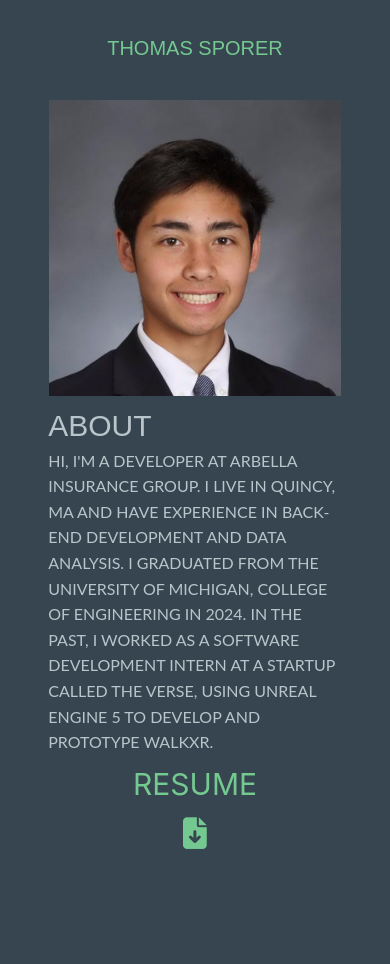
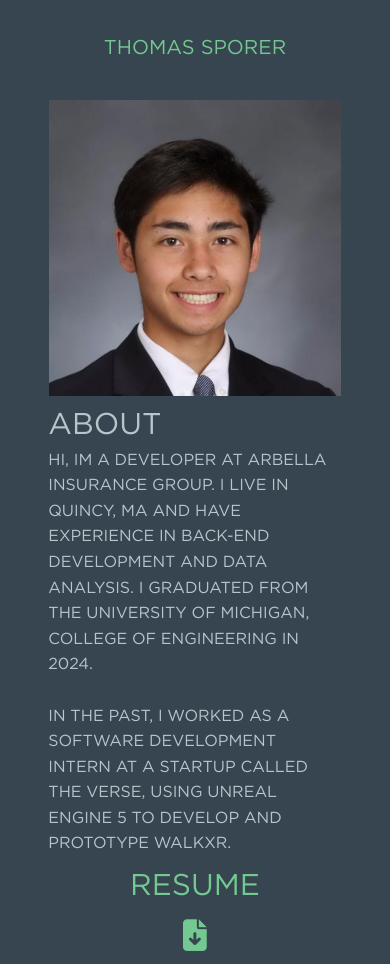
Before and after one commit to Tsporer/Tsporer.github.io, a React (Create React App) app: page / in a window 390 px wide. Before the commit the page ends 862 px from the top, so only its background shows below. Built offline with nearby package versions, Linux system fonts and the light colour scheme.

Commit message:
change font

```diff
--- a/src/App.css
+++ b/src/App.css
@@ -23,6 +23,7 @@ https://coolors.co/ccc9a1-f0ffce-a53f2b-4c230a-280004 Coffee Shop */
   --ff-second: "Open Sans" . sans-serif;
   --ff_raleway: "Raleway", sans-serif;
   --ff_lato: "Lato", sans-serif;
+  --ff_gotham: "GothamBook", sans-serif;
 
   --clr-rich-black: #02111B;
   --clr-jet: #292929;
@@ -76,7 +77,7 @@ body {
   background-color: var(--clr-charcoal);
   color: var(--clr-charcoal);
   margin: 0;
-  font-family: "Raleway", sans-serif;
+  font-family: "GothamBook", sans-serif;
   font-size: var(--fs-body);
   line-height: 1.6;
 }
@@ -146,7 +147,7 @@ h3 {
 .section__subtitle--about {
   background: var(--clr-charcoal);
   padding: 0.25em 1em;
-  font-family: "Raleway", sans-serif;
+  font-family: "GothamBook", sans-serif;
   margin-bottom: 1em;
 }
 
@@ -223,7 +224,7 @@ h3 {
   background-color: var(--clr-charcoal);
   /* opacity: 10%; */
   color: var(--clr-french-gray);
-  font-family: "Raleway", sans-serif;
+  font-family: "GothamBook", sans-serif;
 }
 
 .menu__link {
@@ -386,7 +387,7 @@ body {
     /* text-decoration: underline; */
     text-decoration-color: var(--clr-charcoal);
     font-size: xx-large;
-    font-family: "Raleway", sans-serif;
+    font-family: "Gotham", sans-serif;
     padding-left: 3%;
 }
 
@@ -397,7 +398,7 @@ body {
     padding-top: 0%;
     padding-bottom: 0%;
     text-align: left;
-    font-family: "Lato", sans-serif;
+    font-family: "GothamBook", sans-serif;
     color: var(--clr-french-gray);
 }
 
@@ -411,7 +412,7 @@ body {
     /* text-decoration: underline; */
     text-decoration-color: var(--clr-charcoal);
     font-size: xx-large;
-    font-family: "Raleway", sans-serif;
+    font-family: "GothamBook", sans-serif;
     padding-left: 3%;
 }
 .frontend_header {
@@ -421,7 +422,7 @@ body {
     font-style: italic;
     text-align: left;
     padding-left: 12%;
-    font-family: "Lato", sans-serif;
+    font-family: "GothamBook", sans-serif;
     color: var(--clr-french-gray);
     margin-bottom: 0;
 }
@@ -432,7 +433,7 @@ body {
     font-size: medium;
     align-self: start;
     text-align: left;
-    font-family: "Lato", sans-serif;
+    font-family: "GothamBook", sans-serif;
     color: var(--clr-french-gray);
     padding-left: 12%;
 }
@@ -443,7 +444,7 @@ body {
     font-style: italic;
     text-align: left;
     padding-left: 12%;
-    font-family: "Lato", sans-serif;
+    font-family: "GothamBook", sans-serif;
     color: var(--clr-french-gray);
     margin-bottom: 0;
 }
@@ -454,7 +455,7 @@ body {
     font-size: medium;
     align-self: start;
     text-align: left;
-    font-family: "Lato", sans-serif;
+    font-family: "GothamBook", sans-serif;
     color: var(--clr-french-gray);
     padding-left: 12%;
 }
@@ -465,7 +466,7 @@ body {
     font-style: italic;
     text-align: left;
     padding-left: 12%;
-    font-family: "Lato", sans-serif;
+    font-family: "GothamBook", sans-serif;
     color: var(--clr-french-gray);
     margin-bottom: 0;
 }
@@ -476,7 +477,7 @@ body {
     font-size: medium;
     align-self: start;
     text-align: left;
-    font-family: "Lato", sans-serif;
+    font-family: "GothamBook", sans-serif;
     color: var(--clr-french-gray);
     padding-left: 12%;
 }
@@ -488,7 +489,7 @@ body {
     font-style: italic;
     text-align: left;
     padding-left: 12%;
-    font-family: "Lato", sans-serif;
+    font-family: "GothamBook", sans-serif;
     color: var(--clr-french-gray);
     margin-bottom: 0;
 }
@@ -499,7 +500,7 @@ body {
     font-size: medium;
     align-self: start;
     text-align: left;
-    font-family: "Lato", sans-serif;
+    font-family: "GothamBook", sans-serif;
     color: var(--clr-french-gray);
     padding-left: 12%;
 }
@@ -528,7 +529,7 @@ body {
 .resumeLink {
   grid-area: resume;
   text-align: center;
-  font-family: "Raleway", sans-serif;
+  font-family: "GothamBook", sans-serif;
   font-size: x-large;
   padding-bottom: 3%;
 }
@@ -604,7 +605,7 @@ body {
     color: var(--clr-french-gray);
     text-decoration-color: var(--clr-charcoal);
     font-size: xx-large;
-    font-family: "Raleway", sans-serif;
+    font-family: "GothamBook", sans-serif;
     font-weight: 900;
     padding-left: 3%;
 }
@@ -614,7 +615,7 @@ body {
     font-size: x-large;
     color: var(--clr-french-gray);
     text-align: left;
-    font-family: "Raleway", sans-serif;
+    font-family: "GothamBook", sans-serif;
     padding-left: 3%;
     align-self: start;
 }
@@ -625,7 +626,7 @@ body {
     text-align: left;
     padding-left: 3%;
     align-self: start;
-    font-family: "Lato", sans-serif;
+    font-family: "GothamBook", sans-serif;
 }
 
 .Duck__img {
@@ -637,7 +638,7 @@ body {
     grid-area: playgame;
     font-weight: 900;
     border-radius: 20px;
-    font-family: "Lato", sans-serif;
+    font-family: "GothamBook", sans-serif;
     color: var(--clr-charcoal);
     background-color: var(--clr-periwinkle);
     width: 24%;
@@ -654,7 +655,7 @@ body {
 #play__button {
     display: block;
     text-align: center;
-    font-family: "Lato", sans-serif;
+    font-family: "GothamBook", sans-serif;
     font-size: x-large;
 }
 
@@ -670,7 +671,7 @@ body {
     padding-left: 3%;
     text-align: left;
     align-self: start;
-    font-family: "Raleway", sans-serif;
+    font-family: "GothamBook", sans-serif;
 }
 
 .robot__paragraph--work {
@@ -679,7 +680,7 @@ body {
     text-align: left;
     padding-left: 3%;
     align-self: start;
-    font-family: "Lato", sans-serif;
+    font-family: "GothamBook", sans-serif;
     padding-top: 1%;
     /* transform: translateY(-80%); */
   }
@@ -701,7 +702,7 @@ body {
     font-size: xx-large;
     /* padding-left: 15.6375%; */
     text-align: center;
-    font-family: "Raleway", sans-serif;
+    font-family: "GothamBook", sans-serif;
     padding: 0;
 }
 .dog_pics {
--- a/src/components/About.tsx
+++ b/src/components/About.tsx
@@ -9,20 +9,23 @@ function About() {
         </div>
         <div className="col-span-5 px-[0.5%]">
           <div
-            className="text-3xl text-frenchgray text-left font-raleway
+            className="text-3xl text-frenchgray text-left font-gotham
                           pt-[3%] lg:pt-[2%] px-[12%] lg:px-0 lg:ml-[0.7%]"
           >
             ABOUT
           </div>
 
-          <div className="text-frenchgray text-left font-lato pt-[1%] px-[12%] lg:px-0 lg:ml-[0.7%]">
+          <div className="text-frenchgray text-left font-gotham pt-[1%] px-[12%] lg:px-0 lg:ml-[0.7%]">
             <p>
-              HI, I'M A DEVELOPER AT ARBELLA INSURANCE GROUP. I LIVE IN QUINCY, MA AND HAVE
-              EXPERIENCE IN BACK-END DEVELOPMENT AND DATA ANALYSIS. I GRADUATED FROM THE UNIVERSITY
-              OF MICHIGAN, COLLEGE OF ENGINEERING IN 2024.
-
-              IN THE PAST, I WORKED AS A SOFTWARE DEVELOPMENT INTERN AT A STARTUP CALLED THE VERSE,
-              USING UNREAL ENGINE 5 TO DEVELOP AND PROTOTYPE WALKXR.
+              HI, IM A DEVELOPER AT ARBELLA INSURANCE GROUP. I LIVE IN QUINCY,
+              MA AND HAVE EXPERIENCE IN BACK-END DEVELOPMENT AND DATA ANALYSIS.
+              I GRADUATED FROM THE UNIVERSITY OF MICHIGAN, COLLEGE OF
+              ENGINEERING IN 2024.
+              <br />
+              <br />
+              IN THE PAST, I WORKED AS A SOFTWARE
+              DEVELOPMENT INTERN AT A STARTUP CALLED THE VERSE, USING UNREAL
+              ENGINE 5 TO DEVELOP AND PROTOTYPE WALKXR.
               <br />
             </p>
           </div>
@@ -90,7 +93,7 @@ function About() {
         </div>
         */}
 
-      <div className="text-aquamarine text-center text-raleway pt-[3%] lg:pt-[2%] text-3xl pb-[3%] lg:pb-[1%]">
+      <div className="text-aquamarine text-center font-gotham text-raleway pt-[3%] lg:pt-[2%] text-3xl pb-[3%] lg:pb-[1%]">
         RESUME
       </div>
       <Resume />
--- a/src/components/Header.tsx
+++ b/src/components/Header.tsx
@@ -3,7 +3,7 @@ function Header() {
     <nav className="bg-charcoal text-frenchgray">
       <div className="w-full bg-charcoal flex items-center justify-between p-4 text-frenchgray">
         <div className="bg-charcoal text-xl text-center text-aquamarine block w-full lg:w-[12%]
-          items-center justify-center align-center font-raleway m-auto pt-[5%] lg:pt-[1%] lg:ml-[1%] lg:my-[1%]">
+          items-center justify-center align-center font-gotham m-auto pt-[5%] lg:pt-[1%] lg:ml-[1%] lg:my-[1%]">
           THOMAS SPORER
         </div>
         <div className="hidden md:block bg-charcoal" id="navbar-default">
--- a/src/index.css
+++ b/src/index.css
@@ -5,7 +5,7 @@
 body {
   margin: 0;
   font-family: -apple-system, BlinkMacSystemFont, 'Segoe UI', 'Roboto', 'Oxygen',
-    'Ubuntu', 'Cantarell', 'Fira Sans', 'Droid Sans', 'Helvetica Neue', 'Raleway',
+    'Ubuntu', 'Cantarell', 'Fira Sans', 'Droid Sans', 'Helvetica Neue', 'Raleway'
     sans-serif;
   -webkit-font-smoothing: antialiased;
   -moz-osx-font-smoothing: grayscale;
@@ -15,3 +15,10 @@ code {
   font-family: source-code-pro, Menlo, Monaco, Consolas, 'Courier New',
     monospace;
 }
+
+@font-face {
+  font-family: "GothamBook";
+  src: url("/src/assets/fonts/gotham-book.ttf") format("truetype");
+  font-weight: normal;
+  font-style: normal;
+}
--- a/tailwind.config.js
+++ b/tailwind.config.js
@@ -20,6 +20,7 @@ module.exports = {
     fontFamily: {
       lato: ["Lato", "sans-serif"],
       raleway: ["Raleway", "sans-serif"],
+      gotham: ["GothamBook", "sans-serif"]
     },
   },
   plugins: [require("flowbite/plugin")],
```
Also changed, not shown: src/assets/fonts/gotham-book.ttf (added).
